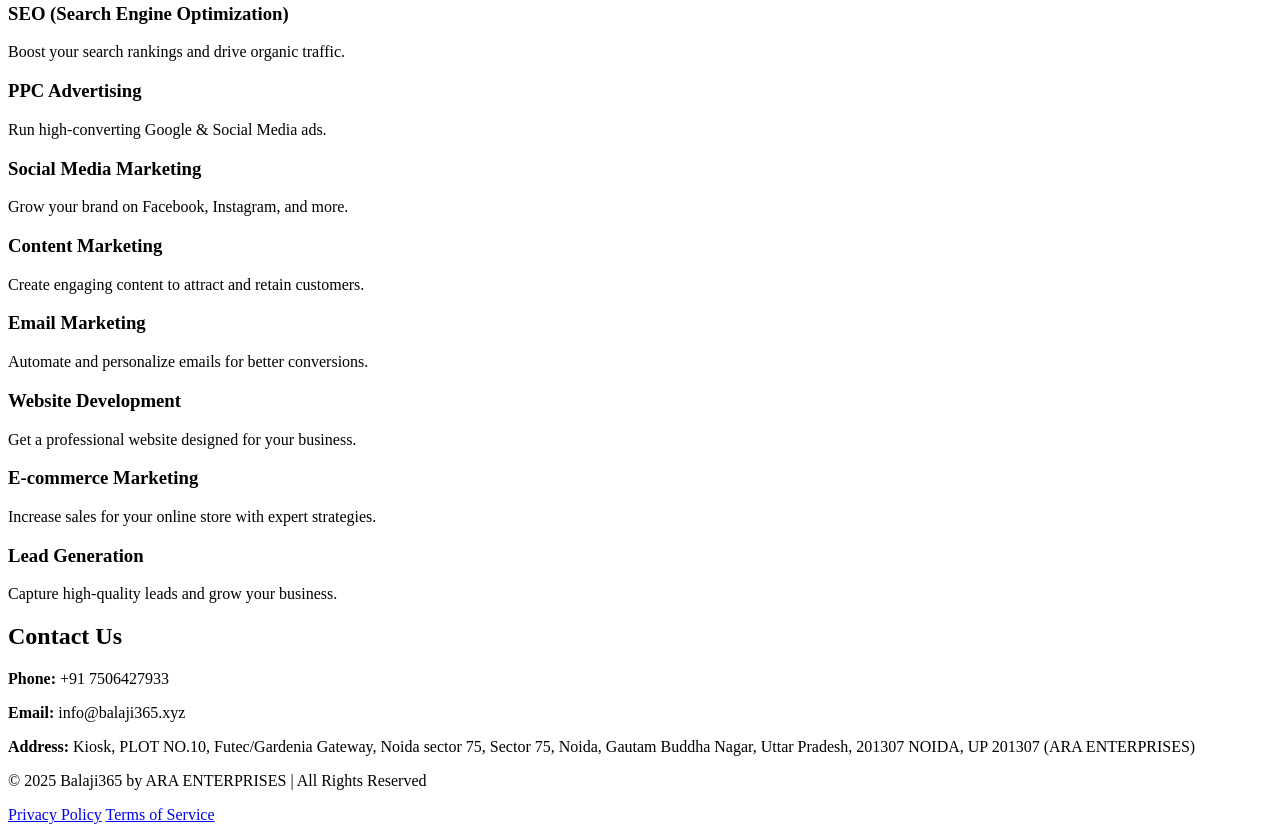
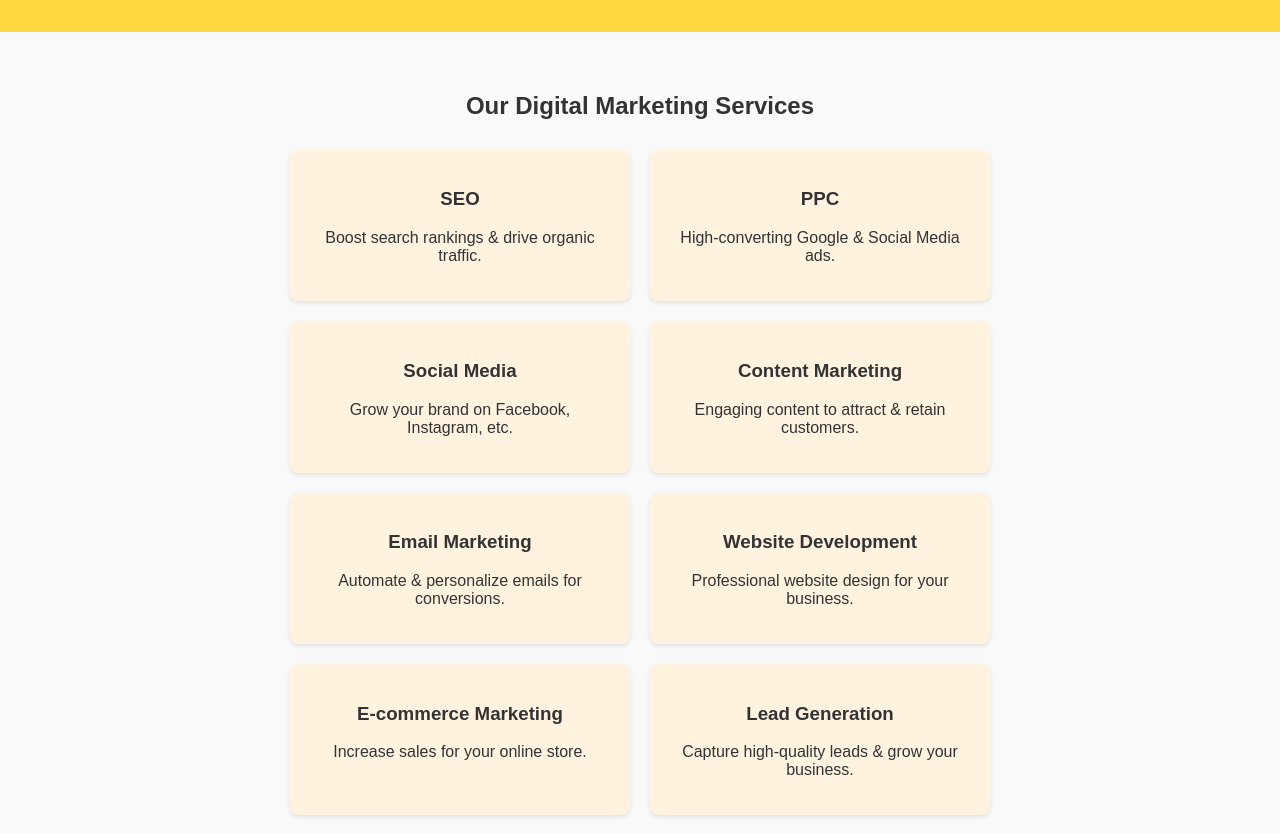
Before and after one commit to Tim4147/balaji365--xyz, a plain HTML site: page index.html in a window 1280 px wide. Shown: the part 166-1000 px from the top of the page. Drawn offline with Linux system fonts and the light colour scheme.

Commit message:
Update index.html

```diff
--- a/index.html
+++ b/index.html
@@ -3,9 +3,72 @@
 <head>
     <meta charset="UTF-8">
     <meta name="viewport" content="width=device-width, initial-scale=1.0">
-    <title>Balaji365 - Digital Marketing Services</title>
+    <title>Balaji365 by ARA ENTERPRISES - Digital Marketing</title>
     <style>
-        /* ... your existing styles ... */
+        body {
+            font-family: sans-serif;
+            margin: 0;
+            padding: 0;
+            background-color: #f9f9f9;
+            color: #333;
+            text-align: center;
+        }
+
+        .header {
+            background-color: #ffd740; /* Light Amber */
+            padding: 40px 20px;
+        }
+
+        .header h1 {
+            margin-bottom: 10px;
+        }
+
+        .container {
+            max-width: 960px;
+            margin: 20px auto;
+            padding: 20px;
+        }
+
+        .services {
+            display: flex;
+            flex-wrap: wrap;
+            justify-content: center;
+            margin-bottom: 30px;
+        }
+
+        .service {
+            background-color: #fff3e0; /* Light Orange */
+            border-radius: 8px;
+            padding: 20px;
+            margin: 10px;
+            width: 300px;
+            box-shadow: 0 2px 4px rgba(0, 0, 0, 0.1);
+        }
+
+        .contact {
+            background-color: #ffe0b2; /* Light Orange 2 */
+            padding: 30px 20px;
+            margin-bottom: 20px;
+        }
+
+        .footer {
+            background-color: #ffcc80; /* Light Orange 3 */
+            padding: 20px;
+            display: flex;
+            justify-content: center;
+            align-items: center;
+            flex-wrap: wrap;
+        }
+
+        .footer p, .footer a {
+            margin: 5px;
+            text-decoration: none;
+            color: #333;
+        }
+
+        .footer a:hover {
+            text-decoration: underline;
+        }
     </style>
 </head>
 <body>
@@ -17,14 +80,14 @@
     <div class="container">
         <h2>Our Digital Marketing Services</h2>
         <div class="services">
-            <div class="service"><h3>SEO (Search Engine Optimization)</h3><p>Boost your search rankings and drive organic traffic.</p></div>
-            <div class="service"><h3>PPC Advertising</h3><p>Run high-converting Google & Social Media ads.</p></div>
-            <div class="service"><h3>Social Media Marketing</h3><p>Grow your brand on Facebook, Instagram, and more.</p></div>
-            <div class="service"><h3>Content Marketing</h3><p>Create engaging content to attract and retain customers.</p></div>
-            <div class="service"><h3>Email Marketing</h3><p>Automate and personalize emails for better conversions.</p></div>
-            <div class="service"><h3>Website Development</h3><p>Get a professional website designed for your business.</p></div>
-            <div class="service"><h3>E-commerce Marketing</h3><p>Increase sales for your online store with expert strategies.</p></div>
-            <div class="service"><h3>Lead Generation</h3><p>Capture high-quality leads and grow your business.</p></div>
+            <div class="service"><h3>SEO</h3><p>Boost search rankings & drive organic traffic.</p></div>
+            <div class="service"><h3>PPC</h3><p>High-converting Google & Social Media ads.</p></div>
+            <div class="service"><h3>Social Media</h3><p>Grow your brand on Facebook, Instagram, etc.</p></div>
+            <div class="service"><h3>Content Marketing</h3><p>Engaging content to attract & retain customers.</p></div>
+            <div class="service"><h3>Email Marketing</h3><p>Automate & personalize emails for conversions.</p></div>
+            <div class="service"><h3>Website Development</h3><p>Professional website design for your business.</p></div>
+            <div class="service"><h3>E-commerce Marketing</h3><p>Increase sales for your online store.</p></div>
+            <div class="service"><h3>Lead Generation</h3><p>Capture high-quality leads & grow your business.</p></div>
         </div>
     </div>
 
```
